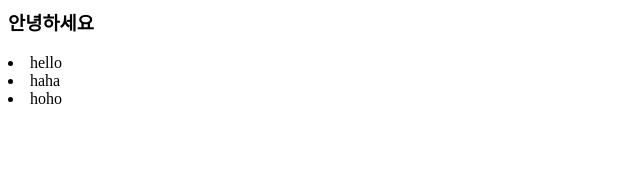
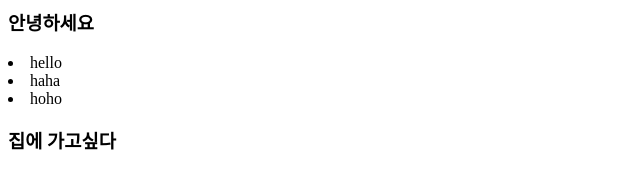
Before and after one commit to Jin-ys/hi, a plain HTML site: page index.html in a window 1280 px wide. Shown: the whole page, without its empty margins (0-640 px from the left). Drawn offline with Linux system fonts and the light colour scheme.

Commit message:
test-05-html만 수정

```diff
--- a/index.html
+++ b/index.html
@@ -10,6 +10,6 @@
 			<li>haha</li>
 			<li>hoho</li>
 		</div>
-
+		<h3>집에 가고싶다</h3>
 	</body>
 </html>
```
